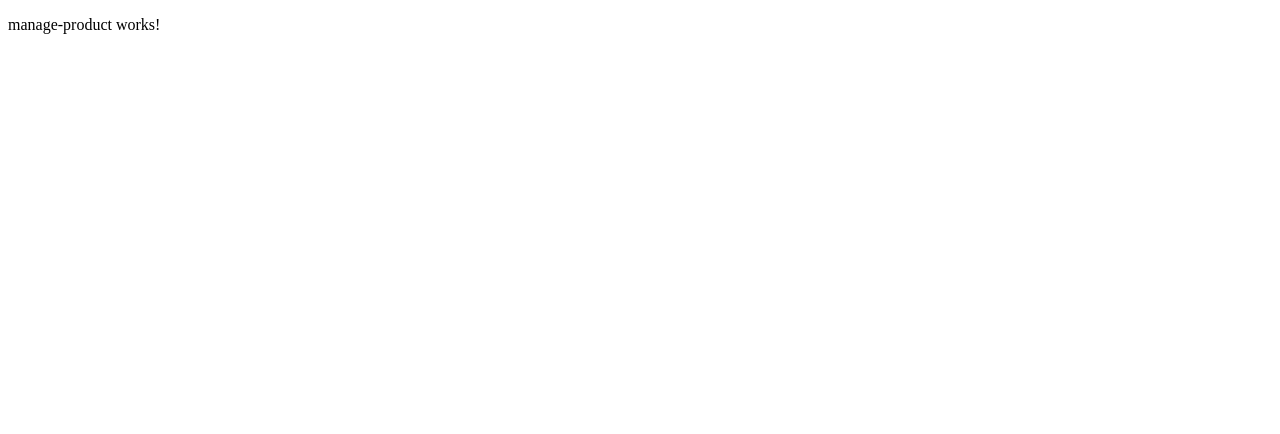
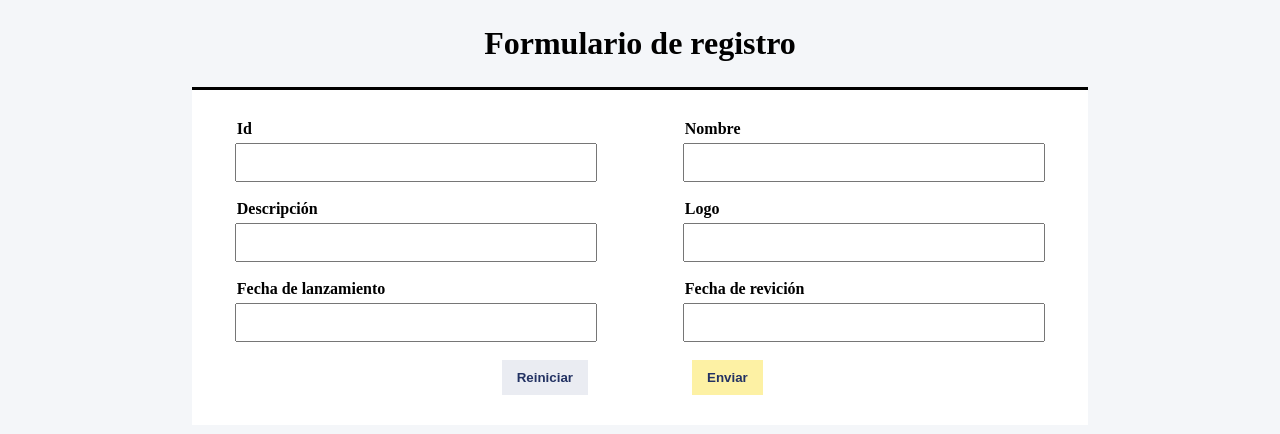
Before and after one commit to Mr-Chars/prueba-tecnica-banco-angular, an Angular app: page /manage-product in a window 1280 px wide. Shown: the top 434 px of the page. Built offline with nearby package versions, Linux system fonts and the light colour scheme.

Commit message:
product page, styles and service added

```diff
--- a/src/app/app.routes.ts
+++ b/src/app/app.routes.ts
@@ -12,6 +12,10 @@ export const routes: Routes = [
         component: ManageProductComponent,
     },
     {
+        path: 'manage-product/:id',
+        component: ManageProductComponent,
+    },
+    {
         path: '',
         redirectTo: '/products',
         pathMatch: 'full',
--- a/src/app/pages/manage-product/manage-product.component.css
+++ b/src/app/pages/manage-product/manage-product.component.css
@@ -0,0 +1,81 @@
+.container {
+    background-color: #F4F6F9;
+    width: 100%;
+    height: 100vh;
+}
+
+.container-head {
+    width: 100%;
+    display: block;
+    padding: 25px 0;
+    text-align: center;
+}
+
+.container-item {
+    margin-bottom: 18px;
+}
+
+.input-style-1 {
+    padding: 10px 0;
+}
+
+.label-input {
+    font-weight: 900;
+    margin-bottom: 5px !important;
+}
+
+.container-btn-restart {
+    text-align: right;
+}
+
+.container-btn-restart button {
+    border: unset;
+    right: 52px;
+    position: relative;
+    padding: 10px 15px;
+    background-color: #EAECF2;
+    color: #233263;
+    font-weight: 700;
+    cursor: pointer;
+}
+
+.container-btn-send button {
+    border: unset;
+    position: relative;
+    padding: 10px 15px;
+    left: 52px;
+    color: #233263;
+    font-weight: 700;
+    background-color: #FDF1A4;
+    cursor: pointer;
+}
+
+.label-input,
+.input-style-1 {
+    display: block;
+    width: 80%;
+    margin: auto;
+}
+
+/* container */
+.responsive-two-columns {
+    display: flex;
+    flex-wrap: wrap;
+    width: 70%;
+    margin: auto;
+    background-color: #fff;
+    border-top: 3px solid #000;
+    padding: 30px 0;
+}
+
+/* columns */
+.responsive-two-columns>* {
+    width: 100%;
+}
+
+/* tablet breakpoint */
+@media (min-width:768px) {
+    .responsive-two-columns>* {
+        width: 50%;
+    }
+}
--- a/src/app/pages/manage-product/manage-product.component.html
+++ b/src/app/pages/manage-product/manage-product.component.html
@@ -1 +1,52 @@
-<p>manage-product works!</p>
+<div class="container">
+    <div class="container-head">
+        <h1>Formulario de registro</h1>
+    </div>
+    <form [formGroup]="productForm" autocomplete="off" (ngSubmit)="save()">
+        <div class="responsive-two-columns">
+            <div class="container-item">
+                <label class="label-input" for="id">Id</label>
+                <input autocomplete="off" type="text" id="id" class="input-style-1" name="id" formControlName="id">
+            </div>
+            <div class="container-item">
+                <label class="label-input" for="name">Nombre</label>
+                <input autocomplete="off" type="text" id="name" class="input-style-1" name="name"
+                    formControlName="name">
+            </div>
+            <div class="container-item">
+                <label class="label-input" for="description">Descripción</label>
+                <input autocomplete="off" type="text" id="description" class="input-style-1" name="description"
+                    formControlName="description">
+            </div>
+            <div class="container-item">
+                <label class="label-input" for="logo">Logo</label>
+                <input autocomplete="off" type="text" id="logo" class="input-style-1" name="logo"
+                    formControlName="logo">
+            </div>
+            <div class="container-item">
+                <label class="label-input" for="date_release">Fecha de lanzamiento</label>
+                <input autocomplete="off" type="text" id="date_release" class="input-style-1" name="date_release"
+                    formControlName="date_release">
+            </div>
+            <div class="container-item">
+                <label class="label-input" for="date_revision">Fecha de revición</label>
+                <input autocomplete="off" type="text" id="date_revision" class="input-style-1" name="date_revision"
+                    formControlName="date_revision">
+            </div>
+
+
+            <div class="container-btn-restart">
+                <button>
+                    Reiniciar
+                </button>
+            </div>
+
+            <div class="container-btn-send">
+                <button>
+                    Enviar
+                </button>
+            </div>
+        </div>
+    </form>
+
+</div>
--- a/src/app/pages/manage-product/manage-product.component.ts
+++ b/src/app/pages/manage-product/manage-product.component.ts
@@ -1,12 +1,55 @@
 import { Component } from '@angular/core';
+import { ActivatedRoute } from '@angular/router';
+import { PRODUCT, RESPONSE_SEARCH_PRODUCT_BY_ID } from '../../interfaces/generals.interface';
+import { firstValueFrom } from 'rxjs';
+import { ProductService } from '../../services/product.service';
+import { FormControl, FormGroup, ReactiveFormsModule, Validators } from '@angular/forms';
+import { CommonModule } from '@angular/common';
 
 @Component({
   selector: 'app-manage-product',
   standalone: true,
-  imports: [],
+  imports: [ReactiveFormsModule, CommonModule,],
   templateUrl: './manage-product.component.html',
   styleUrl: './manage-product.component.css'
 })
 export class ManageProductComponent {
+  idProduct: string;
+
+  productForm = new FormGroup({
+    id: new FormControl('', []),
+    name: new FormControl('', [Validators.required, Validators.pattern(/^[a-zA-Z ]{1,30}$/)]),
+    description: new FormControl('', [Validators.required,]),
+    logo: new FormControl('', []),
+    date_release: new FormControl('', []),
+    date_revision: new FormControl('', []),
+  });
+  constructor(
+    public readonly productService: ProductService,
+    public readonly activatedRoute: ActivatedRoute,
+  ) {
+    activatedRoute.params.subscribe((params: any) => {
+      if (params.id) {
+        this.idProduct = params.id;
+      }
+    });
+  }
+
+  ngOnInit(): void {
+    if (this.idProduct) {
+      this.getProduct();
+    }
+  }
+
+  async getProduct() {
+    const productSearched: RESPONSE_SEARCH_PRODUCT_BY_ID = await this.productService.getProductById(this.idProduct);
+    if (!productSearched.status) {
+
+    }
+  }
+
+  async save() {
+
+  }
 
 }
--- a/src/app/pages/products/products.component.html
+++ b/src/app/pages/products/products.component.html
@@ -15,17 +15,17 @@
                 <th>Descripción</th>
                 <th>Logo</th>
                 <th>Fecha creación</th>
-                <th>Fecha Validación</th>
+                <th>Fecha Revición</th>
             </tr>
         </thead>
         <tbody>
             <ng-container *ngFor="let product of products; index as i" class="">
                 <tr>
                     <td>{{product.name}}</td>
-                    <td>{{product.name}}</td>
-                    <td>{{product.name}}</td>
-                    <td>{{product.name}}</td>
-                    <td>{{product.name}}</td>
+                    <td>{{product.description}}</td>
+                    <td>{{product.logo}}</td>
+                    <td>{{product.date_release}}</td>
+                    <td>{{product.date_revision}}</td>
                 </tr>
             </ng-container>
         </tbody>
--- a/src/app/pages/products/products.component.ts
+++ b/src/app/pages/products/products.component.ts
@@ -25,6 +25,5 @@ export class ProductsComponent implements OnInit {
 
   async getPokemons() {
     this.products = await firstValueFrom(this.productService.getProducts());
-    console.log(this.products);
   }
 }
--- a/src/app/services/product.service.ts
+++ b/src/app/services/product.service.ts
@@ -1,17 +1,32 @@
 import { HttpClient, HttpHeaders } from '@angular/common/http';
 import { Injectable } from '@angular/core';
-import { PRODUCT } from '../interfaces/generals.interface';
+import { PRODUCT, RESPONSE_SEARCH_PRODUCT_BY_ID } from '../interfaces/generals.interface';
+import { firstValueFrom } from 'rxjs';
 
 @Injectable({
   providedIn: 'root'
 })
 export class ProductService {
-
+  urlBase = 'https://tribu-ti-staffing-desarrollo-afangwbmcrhucqfh.z01.azurefd.net/ipf-msa-productosfinancieros/bp/products';
   constructor(private http: HttpClient) { }
 
   getProducts() {
     let headers = new HttpHeaders();
     headers = headers.append('authorId', '75164573');
-    return this.http.get<PRODUCT[]>('https://tribu-ti-staffing-desarrollo-afangwbmcrhucqfh.z01.azurefd.net/ipf-msa-productosfinancieros/bp/products', { headers });
+    return this.http.get<PRODUCT[]>(`${this.urlBase}`, { headers });
   }
+
+  async getProductById(idProduct: string) {
+    let headers = new HttpHeaders();
+    headers = headers.append('authorId', '75164573');
+    const existProduct: boolean = await firstValueFrom(this.http.get<boolean>(`${this.urlBase}/verification?id=${idProduct}`, { headers }));
+    if (!existProduct) {
+      return { status: false };
+    }
+    const products = await firstValueFrom(this.http.get<PRODUCT[]>(`${this.urlBase}`, { headers }));
+    products.find(product => product.id === idProduct);
+    return { ...products[0], status: true };
+
+  }
+
 }
--- a/src/styles.css
+++ b/src/styles.css
@@ -1 +1,5 @@
 /* You can add global styles to this file, and also import other style files */
+* {
+    margin: 0px;
+    padding: 0px;
+}
```
Also changed, not shown: src/app/interfaces/generals.interface.ts (+9 -0 lines).
